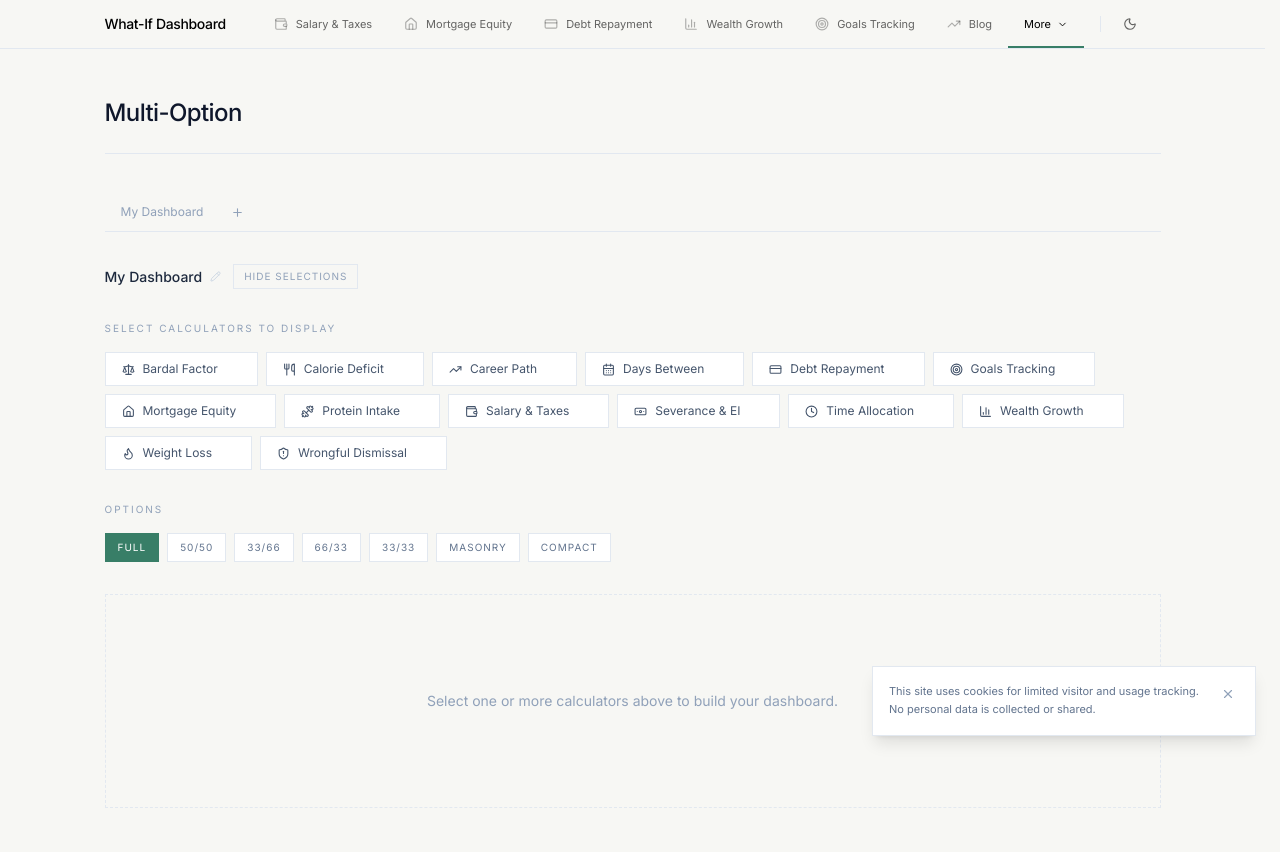
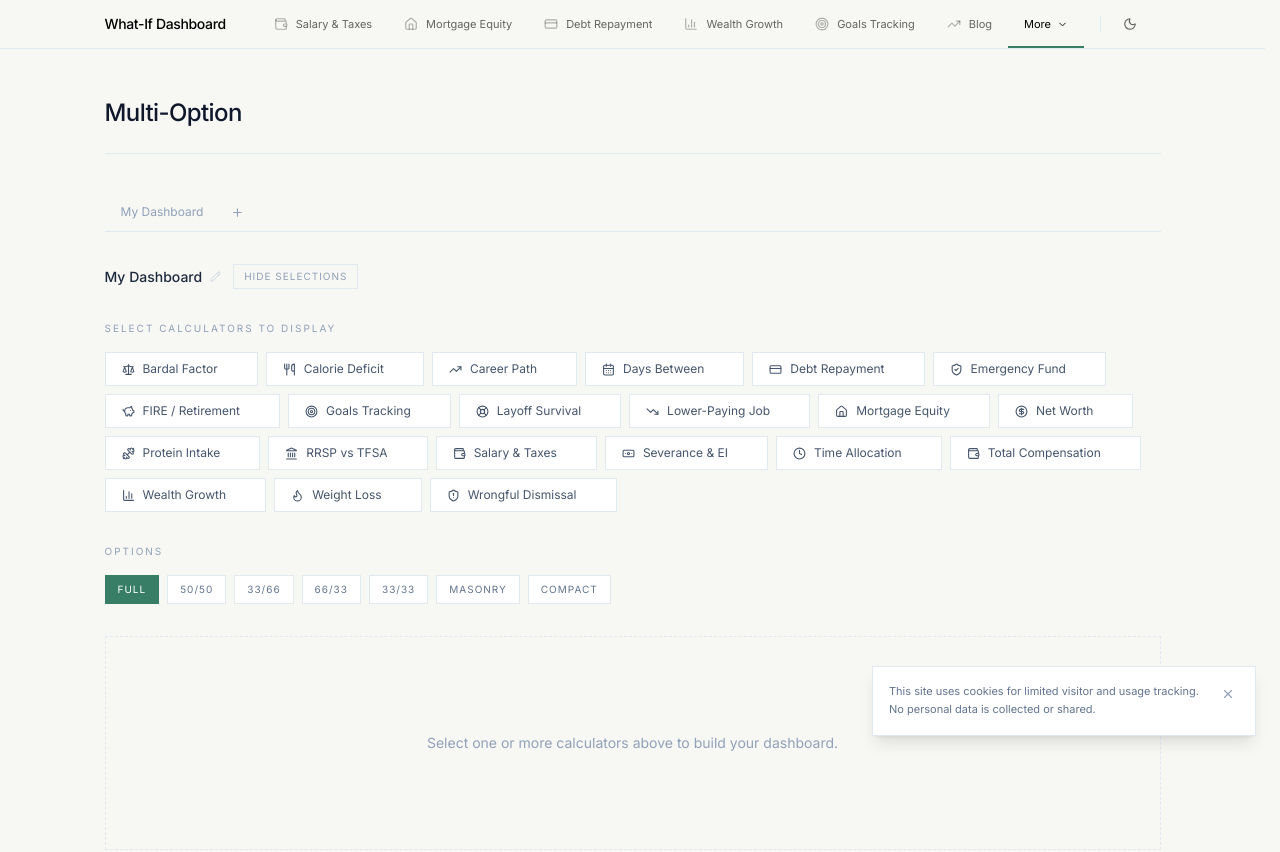
Before and after one commit to romayneeastmond/whatifdashboard-react-vite-framer-tailwind, a React (Vite) app: page /multi in a window 1280 px wide. Shown: the top 852 px of the page. Built offline with nearby package versions, Linux system fonts and the light colour scheme.

Commit message:
fix: Missing calculators from Multi Option.

```diff
--- a/src/components/MultiOptionPage.tsx
+++ b/src/components/MultiOptionPage.tsx
@@ -5,6 +5,7 @@ import {
     Wallet, Home, BarChart3, Target, Clock, Scale, CreditCard, Check,
     Dumbbell, Flame, CalendarDays, Utensils, TrendingUp, ShieldAlert, Banknote,
     Plus, Pencil, Trash2,
+    TrendingDown, ShieldCheck, PiggyBank, LifeBuoy, Landmark, CircleDollarSign,
 } from 'lucide-react';
 import { SalaryCalculator } from './calculators/SalaryCalculator';
 import { MortgageCalculator } from './calculators/MortgageCalculator';
@@ -20,6 +21,13 @@ import { CalorieDeficitCalculator } from './calculators/CalorieDeficitCalculator
 import { CareerPathCalculator } from './calculators/CareerPathCalculator';
 import { WrongfulDismissalCalculator } from './calculators/WrongfulDismissalCalculator';
 import { SeveranceEICalculator } from './calculators/SeveranceEICalculator';
+import { LowerPayingJobCalculator } from './calculators/LowerPayingJobCalculator';
+import { LayoffSurvivalCalculator } from './calculators/LayoffSurvivalCalculator';
+import { EmergencyFundCalculator } from './calculators/EmergencyFundCalculator';
+import { FireCalculator } from './calculators/FireCalculator';
+import { RrspTfsaCalculator } from './calculators/RrspTfsaCalculator';
+import { NetWorthCalculator } from './calculators/NetWorthCalculator';
+import { TotalCompensationCalculator } from './calculators/TotalCompensationCalculator';
 import { Modal } from './ui/Controls';
 import { cn } from '../lib/utils';
 
@@ -38,6 +46,13 @@ const REGISTRY = [
     { id: 'careerpath',        label: 'Career Path',       icon: TrendingUp,  component: CareerPathCalculator       },
     { id: 'wrongfuldismissal', label: 'Wrongful Dismissal',icon: ShieldAlert, component: WrongfulDismissalCalculator},
     { id: 'severanceei',       label: 'Severance & EI',    icon: Banknote,    component: SeveranceEICalculator      },
+    { id: 'lowerpayingjob',    label: 'Lower-Paying Job',  icon: TrendingDown,component: LowerPayingJobCalculator   },
+    { id: 'layoffsurvival',    label: 'Layoff Survival',   icon: LifeBuoy,    component: LayoffSurvivalCalculator   },
+    { id: 'emergencyfund',     label: 'Emergency Fund',    icon: ShieldCheck, component: EmergencyFundCalculator    },
+    { id: 'fire',              label: 'FIRE / Retirement', icon: PiggyBank,   component: FireCalculator             },
+    { id: 'rrsp-tfsa',         label: 'RRSP vs TFSA',      icon: Landmark,    component: RrspTfsaCalculator         },
+    { id: 'networth',          label: 'Net Worth',         icon: CircleDollarSign, component: NetWorthCalculator    },
+    { id: 'total-comp',        label: 'Total Compensation',icon: Wallet,      component: TotalCompensationCalculator},
 ] as const;
 
 type CalcId = typeof REGISTRY[number]['id'];
```
